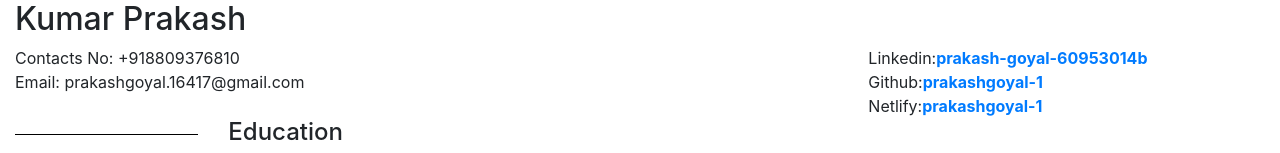
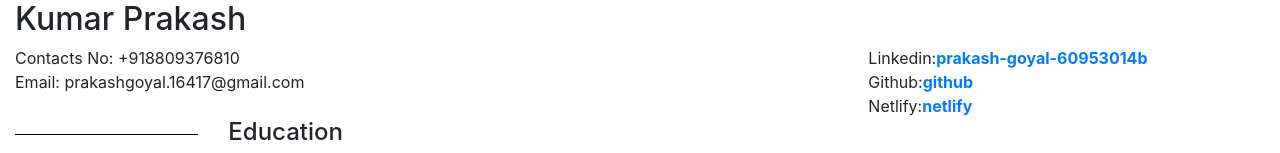
Before and after one commit to prakashgoyal-1/CV-Resume, a plain HTML site: page index.html in a window 1280 px wide. Shown: the top 153 px of the page. Drawn offline with nearby package versions, Linux system fonts and the light colour scheme.

Commit message:
Update index.html

```diff
--- a/index.html
+++ b/index.html
@@ -30,8 +30,8 @@
         </div>
         <div class="col-sm-4">
           <div>Linkedin:<a href="https://www.linkedin.com/in/prakash-goyal-60953014b"><b>prakash-goyal-60953014b</b></a></div>
-          <div>Github:<a href="https://github.com/prakashgoyal-1"><b>prakashgoyal-1</b></a></div>
-          <div>Netlify:<a href="https://app.netlify.com/teams/prakashgoyal-1-5j2v-dk/overview"><b>prakashgoyal-1</b></a></div>
+          <div>Github:<a href="https://github.com/prakashgoyal-1"><b>github</b></a></div>
+          <div>Netlify:<a href="https://app.netlify.com/teams/prakashgoyal-1-5j2v-dk/overview"><b>netlify</b></a></div>
         </div>
       </div>
       <div class="row">
```
